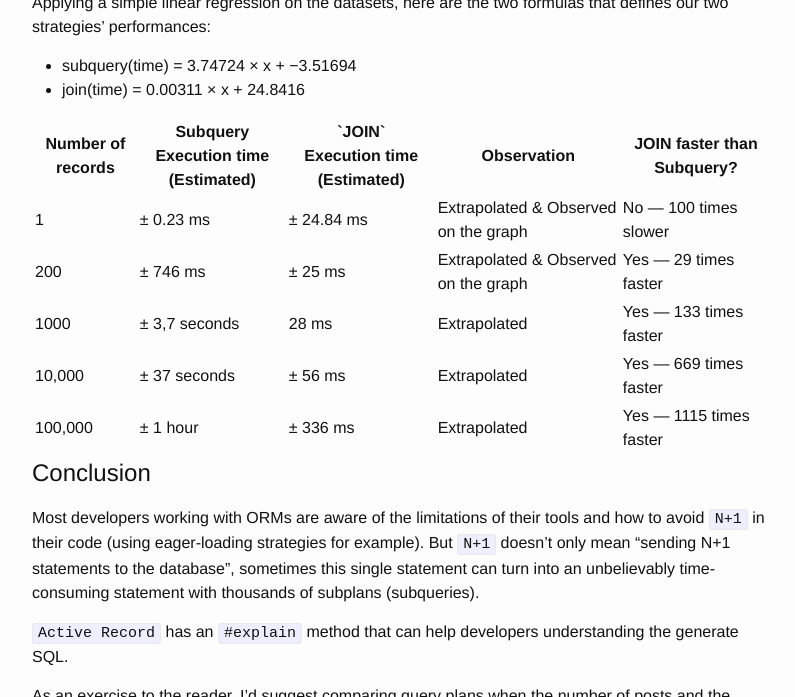
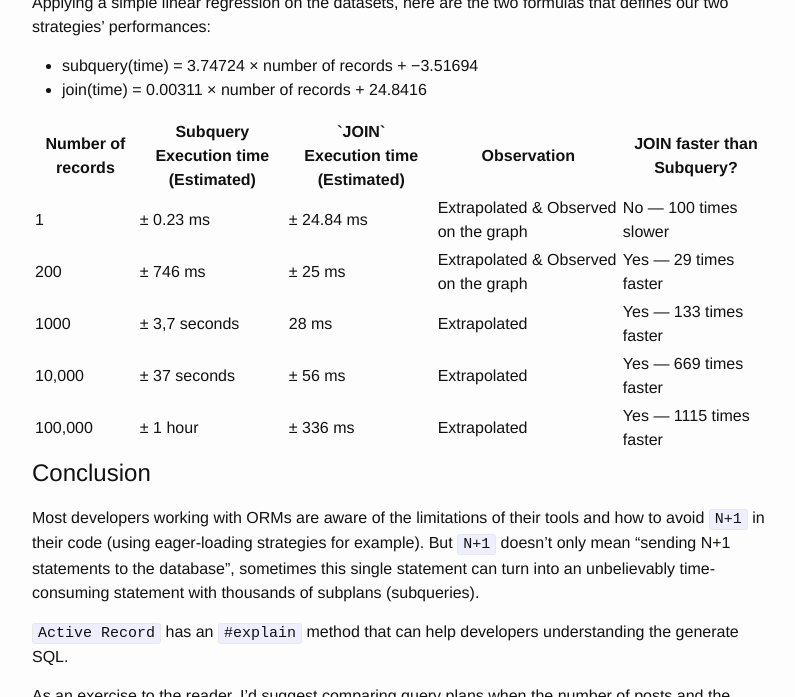
Before and after one commit to franckverrot/blog, a Jekyll site: the page built from _posts/2015-07-12-benchmarking-postgresql-select-query-planning-and-performance-on-columns-aggregates.md, in a window 1280 px wide and 900 px high, scrolled down 4390 px, cut to the strip 203-900 px from the top of the window. Shown: the whole strip, without its empty margins (238-1033 px from the left). Built offline with Jekyll 4.4.1, drawn with Linux system fonts in a browser that asks for light colours; comment, search, counter and statistics services are not loaded.

Commit message:
Update 2015-07-12-benchmarking-postgresql-select-query-planning-and-performance-on-columns-aggregates.md

```diff
--- a/_posts/2015-07-12-benchmarking-postgresql-select-query-planning-and-performance-on-columns-aggregates.md
+++ b/_posts/2015-07-12-benchmarking-postgresql-select-query-planning-and-performance-on-columns-aggregates.md
@@ -170,8 +170,8 @@ Let’s now test the performance of those queries on the same dataset. We’ll g
 
 Applying a simple linear regression on the datasets, here are the two formulas that defines our two strategies’ performances:
 
-* subquery(time) = 3.74724 &times; x + −3.51694
-* join(time) = 0.00311 &times; x + 24.8416
+* subquery(time) = 3.74724 &times; number of records + −3.51694
+* join(time) = 0.00311 &times; number of records + 24.8416
 
 <table>
 <thead>
```
